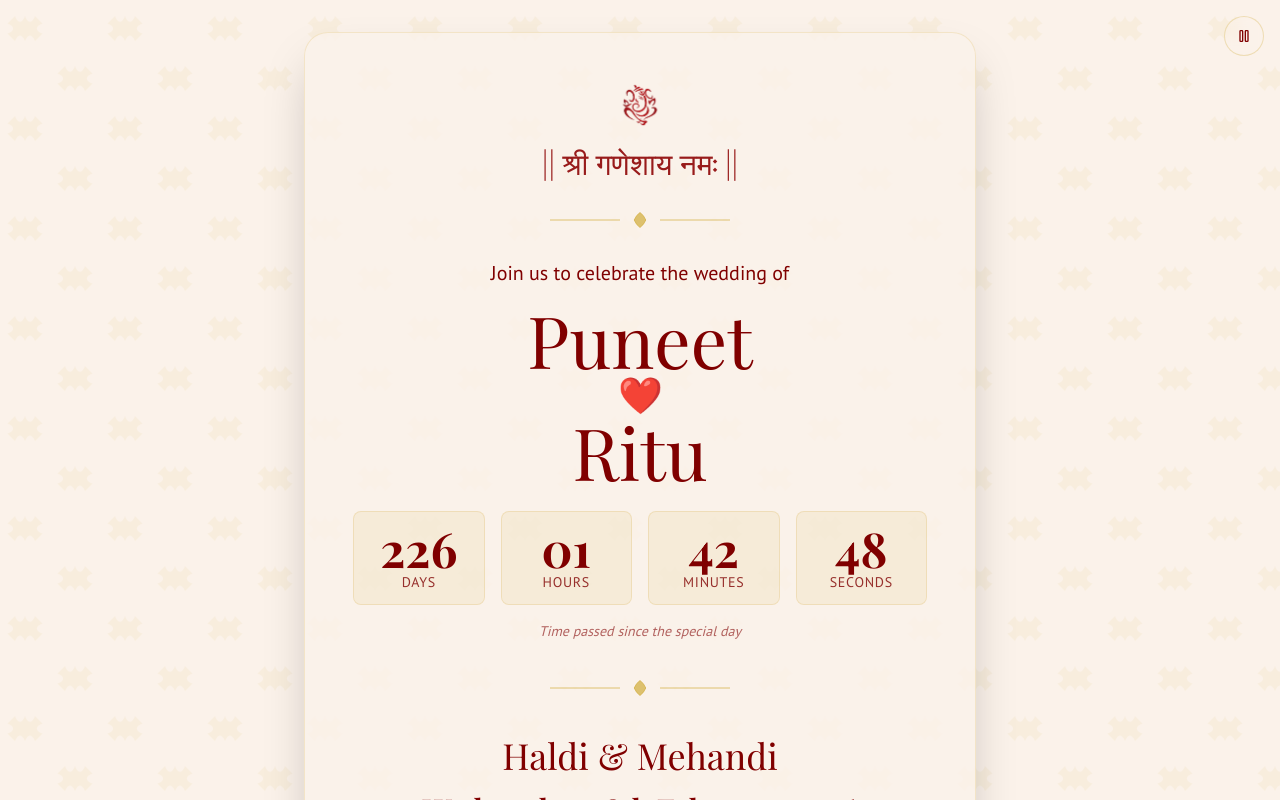
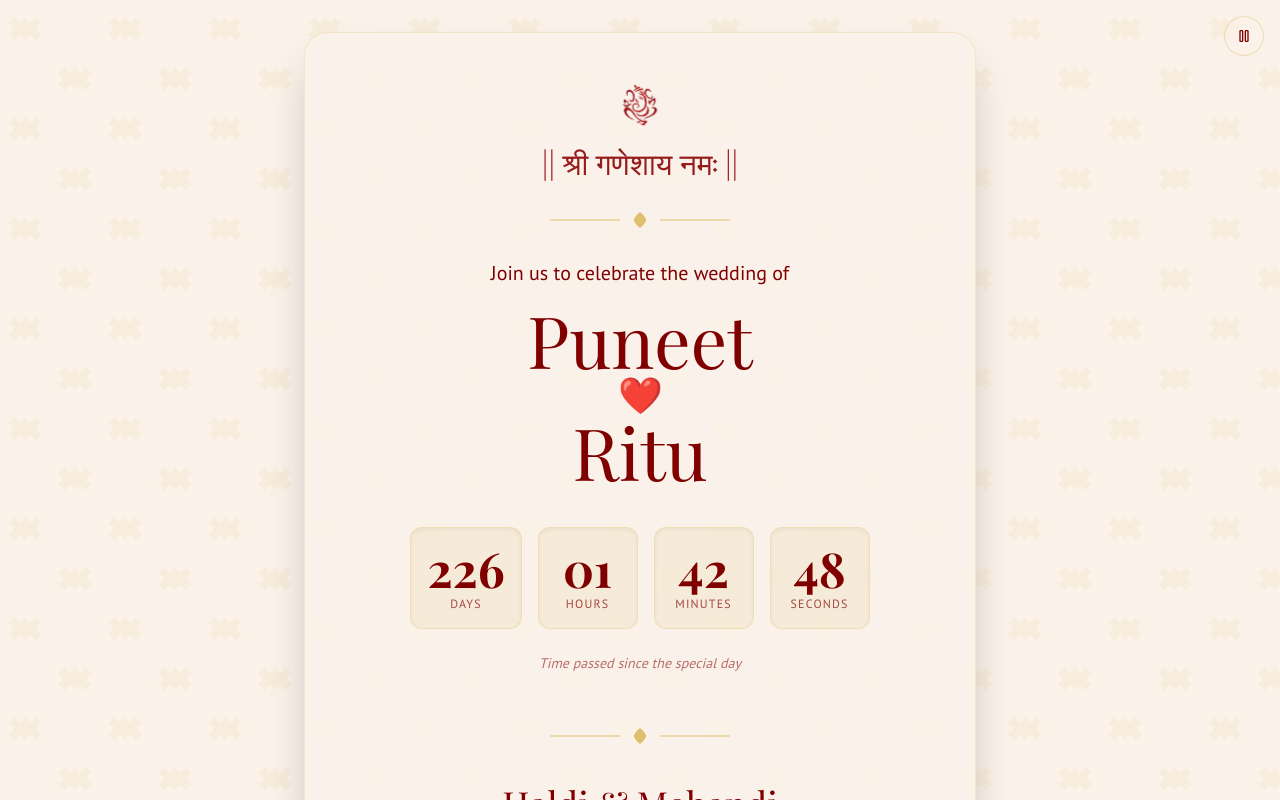
Before and after one commit to PuneetShivaay/WeddingCard, a Next.js app: page / in a window 1280 px wide. Shown: the top 800 px of the page. Built offline with nearby package versions, Linux system fonts and the light colour scheme.

Commit message:
timer is not viisble in UI ?

```diff
--- a/src/components/countdown-timer.tsx
+++ b/src/components/countdown-timer.tsx
@@ -8,19 +8,16 @@
   minutes: number;
   seconds: number;
   isPast: boolean;
-} | null;
+};
 
 const CountdownTimer = ({ targetDate }: { targetDate: string }) => {
   const targetTime = useMemo(() => new Date(targetDate).getTime(), [targetDate]);
-  const [timeLeft, setTimeLeft] = useState<TimeLeft>(null);
+  const [timeLeft, setTimeLeft] = useState<TimeLeft | null>(null);
 
   useEffect(() => {
     const calculateTimeLeft = () => {
       const now = new Date().getTime();
-      // Calculate difference from the target date to now (elapsed time)
       const difference = now - targetTime;
-
-      // Use absolute value to show the magnitude of time difference
       const absDiff = Math.abs(difference);
 
       return {
@@ -32,7 +29,7 @@
       };
     };
 
-    // Set initial time and then start the interval
+    // Initial calculation on mount
     setTimeLeft(calculateTimeLeft());
 
     const timer = setInterval(() => {
@@ -43,37 +40,27 @@
   }, [targetTime]);
 
   const renderUnit = (value: number | undefined, label: string) => (
-    <div className="flex flex-col items-center justify-center bg-accent/10 p-3 rounded-lg border border-accent/20">
-      <span className="text-3xl md:text-5xl font-headline font-bold text-primary">
+    <div className="flex flex-col items-center justify-center bg-accent/10 p-2 sm:p-4 rounded-xl border border-accent/20 min-w-[70px] md:min-w-[100px] shadow-inner">
+      <span className="text-2xl md:text-5xl font-headline font-bold text-primary tabular-nums">
         {value !== undefined ? String(value).padStart(2, '0') : '--'}
       </span>
-      <span className="text-xs md:text-sm font-body uppercase tracking-wider text-primary/80">{label}</span>
+      <span className="text-[10px] md:text-xs font-body uppercase tracking-widest text-primary/70 mt-1">{label}</span>
     </div>
   );
 
-  // Render a placeholder if timeLeft hasn't been calculated yet.
-  if (timeLeft === null) {
-    return (
-      <div className="grid grid-cols-4 gap-2 md:gap-4 text-center auto-rows-max">
-        {renderUnit(undefined, 'Days')}
-        {renderUnit(undefined, 'Hours')}
-        {renderUnit(undefined, 'Minutes')}
-        {renderUnit(undefined, 'Seconds')}
+  return (
+    <div className="flex flex-col items-center gap-6 w-full py-4">
+      <div className="flex flex-row justify-center gap-2 md:gap-4 w-full">
+        {renderUnit(timeLeft?.days, 'Days')}
+        {renderUnit(timeLeft?.hours, 'Hours')}
+        {renderUnit(timeLeft?.minutes, 'Minutes')}
+        {renderUnit(timeLeft?.seconds, 'Seconds')}
       </div>
-    );
-  }
-
-  return (
-    <div className="flex flex-col items-center gap-4">
-      <div className="grid grid-cols-4 gap-2 md:gap-4 text-center auto-rows-max w-full">
-        {renderUnit(timeLeft.days, 'Days')}
-        {renderUnit(timeLeft.hours, 'Hours')}
-        {renderUnit(timeLeft.minutes, 'Minutes')}
-        {renderUnit(timeLeft.seconds, 'Seconds')}
-      </div>
-      <p className="text-sm font-body text-primary/60 italic">
-        {timeLeft.isPast ? "Time passed since the special day" : "Time remaining until the big day"}
-      </p>
+      {timeLeft && (
+        <p className="text-sm font-body text-primary/60 italic animate-pulse">
+          {timeLeft.isPast ? "Time passed since the special day" : "Time remaining until the big day"}
+        </p>
+      )}
     </div>
   );
 };
```
